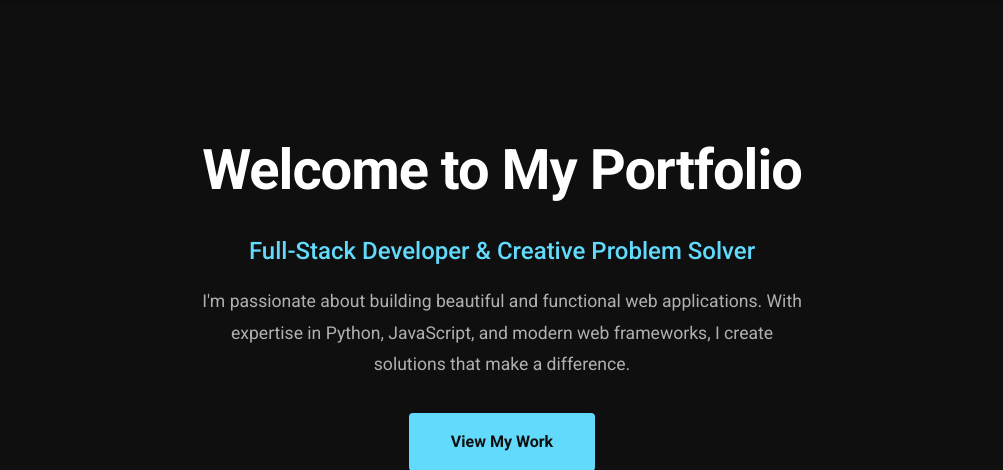
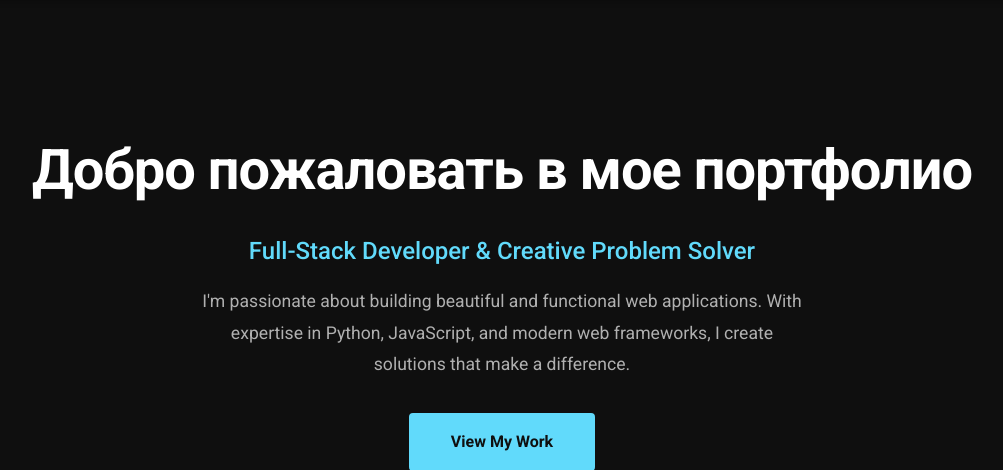
Before and after one commit to PKorotchenko/Project_portfolio, a Flask app: page / in a window 1280 px wide. Shown: the part 71-541 px from the top of the page, without its empty margins (138-1141 px from the left). Run offline with Flask 3, Linux system fonts and the light colour scheme.

Commit message:
Сделал приветствие на русском

```diff
--- a/templates/index.html
+++ b/templates/index.html
@@ -5,7 +5,7 @@
 {% block content %}
 <section class="hero">
     <div class="hero-content">
-        <h1 class="hero-title">Welcome to My Portfolio</h1>
+        <h1 class="hero-title">Добро пожаловать в мое портфолио</h1>
         <p class="hero-subtitle">Full-Stack Developer & Creative Problem Solver</p>
         <p class="hero-description">
             I'm passionate about building beautiful and functional web applications.
```
